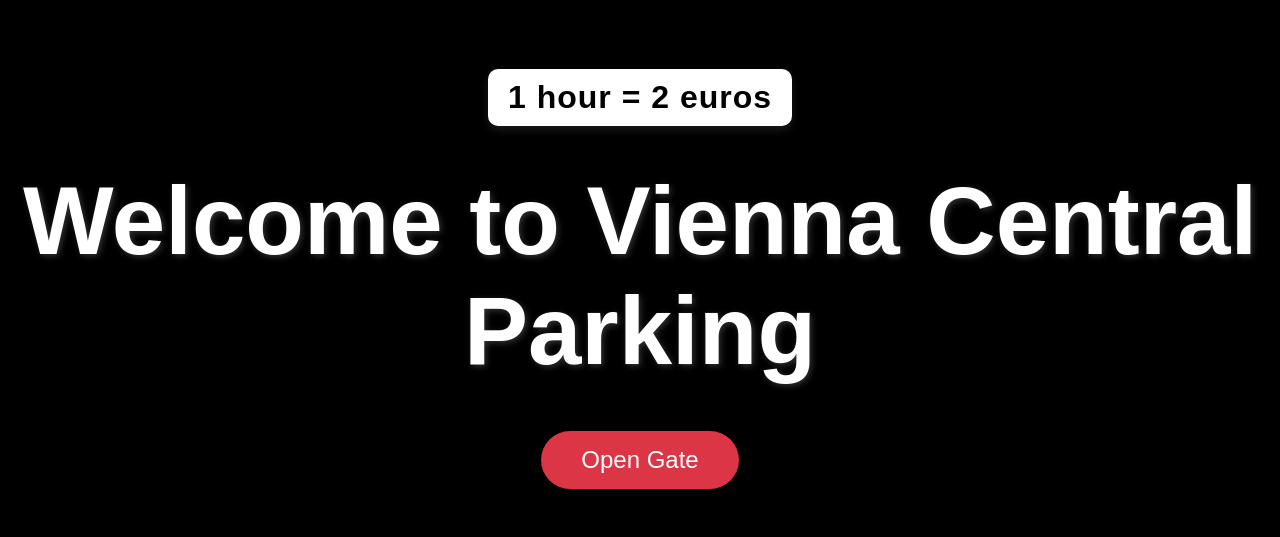
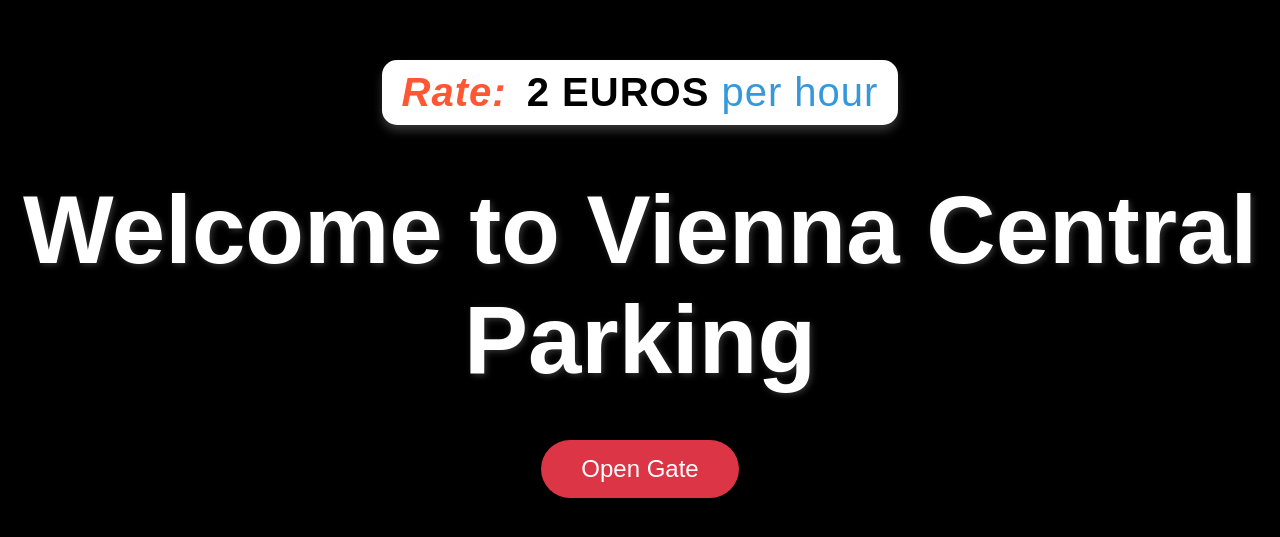
Before and after one commit to eyadsaher/car-parking-multiplier, a React (Create React App) app: page / in a window 1280 px wide. Shown: the part 121-658 px from the top of the page. Built offline with nearby package versions, Linux system fonts and the light colour scheme.

Commit message:
create new rate styles

```diff
--- a/src/app/pages/welcome.styles.ts
+++ b/src/app/pages/welcome.styles.ts
@@ -14,16 +14,28 @@ export const styles: { [key: string]: CSSProperties } = {
   priceBox: {
     backgroundColor: "#ffffff",
     padding: "10px 20px",
-    borderRadius: "10px",
-    boxShadow: "0 4px 8px rgba(255, 255, 255, 0.1)",
-    marginBottom: "20px",
+    borderRadius: "15px",
+    boxShadow: "0 6px 10px rgba(255, 255, 255, 0.2)",
+    marginBottom: "30px",
+    transition: "transform 0.3s ease-in-out",
   },
   priceInfo: {
-    fontSize: "2rem",
+    fontSize: "2.5rem",
     color: "#000000",
     fontWeight: "bold",
     letterSpacing: "1px",
     margin: 0,
+    display: "inline-block",
+  },
+  rateText: {
+    color: "#FF5733",
+    fontStyle: "italic",
+    fontWeight: "600",
+    marginRight: "8px",
+  },
+  perHour: {
+    color: "#3498DB",
+    fontWeight: "400",
   },
   title: {
     fontSize: "6rem",
--- a/src/app/pages/welcome.tsx
+++ b/src/app/pages/welcome.tsx
@@ -18,7 +18,10 @@ function Welcome() {
   return (
     <div style={styles.welcomeContainer}>
       <div style={styles.priceBox}>
-        <p style={styles.priceInfo}>1 hour = 2 euros</p>
+        <p style={styles.priceInfo}>
+          <span style={styles.rateText}>Rate: </span>2 EUROS{" "}
+          <span style={styles.perHour}>per hour</span>
+        </p>
       </div>
       <h1 style={styles.title}>Welcome to Vienna Central Parking</h1>
       <Button onClick={handlePaymentClick} label="Open Gate" />
```
